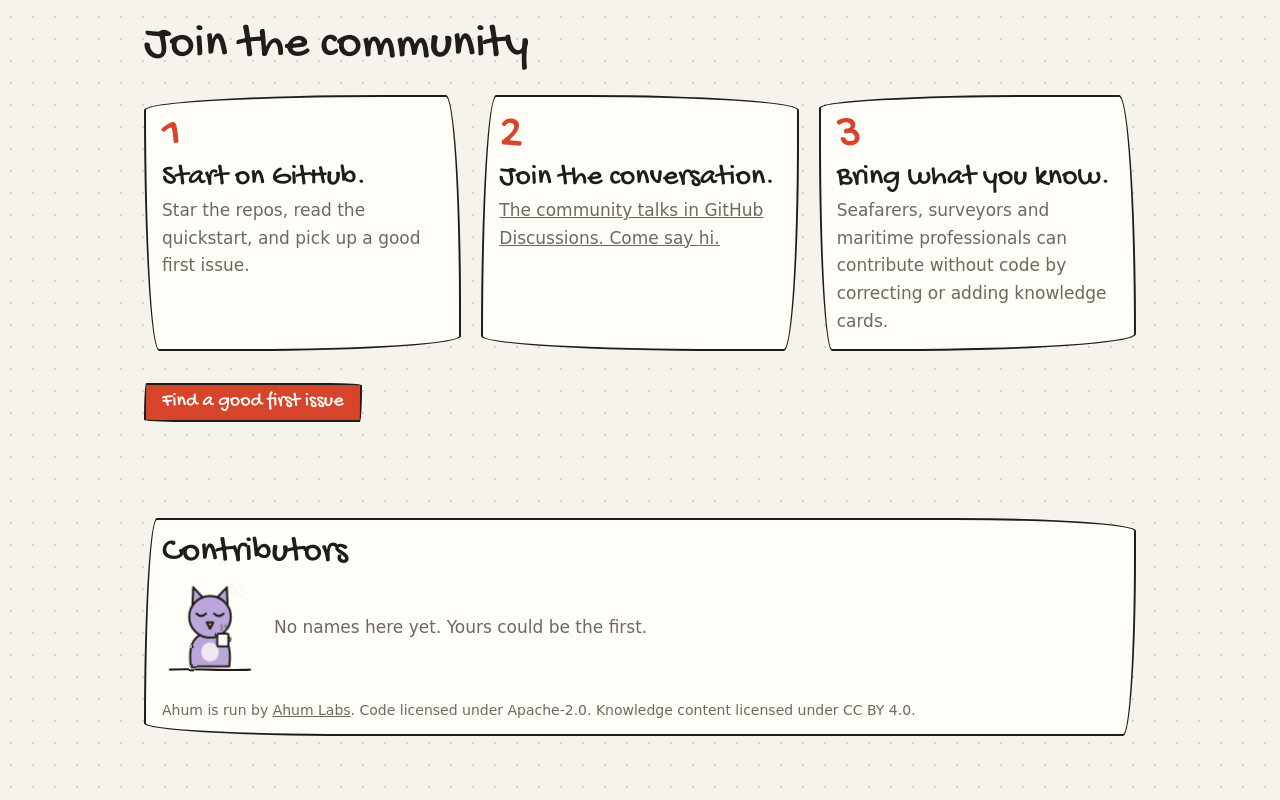
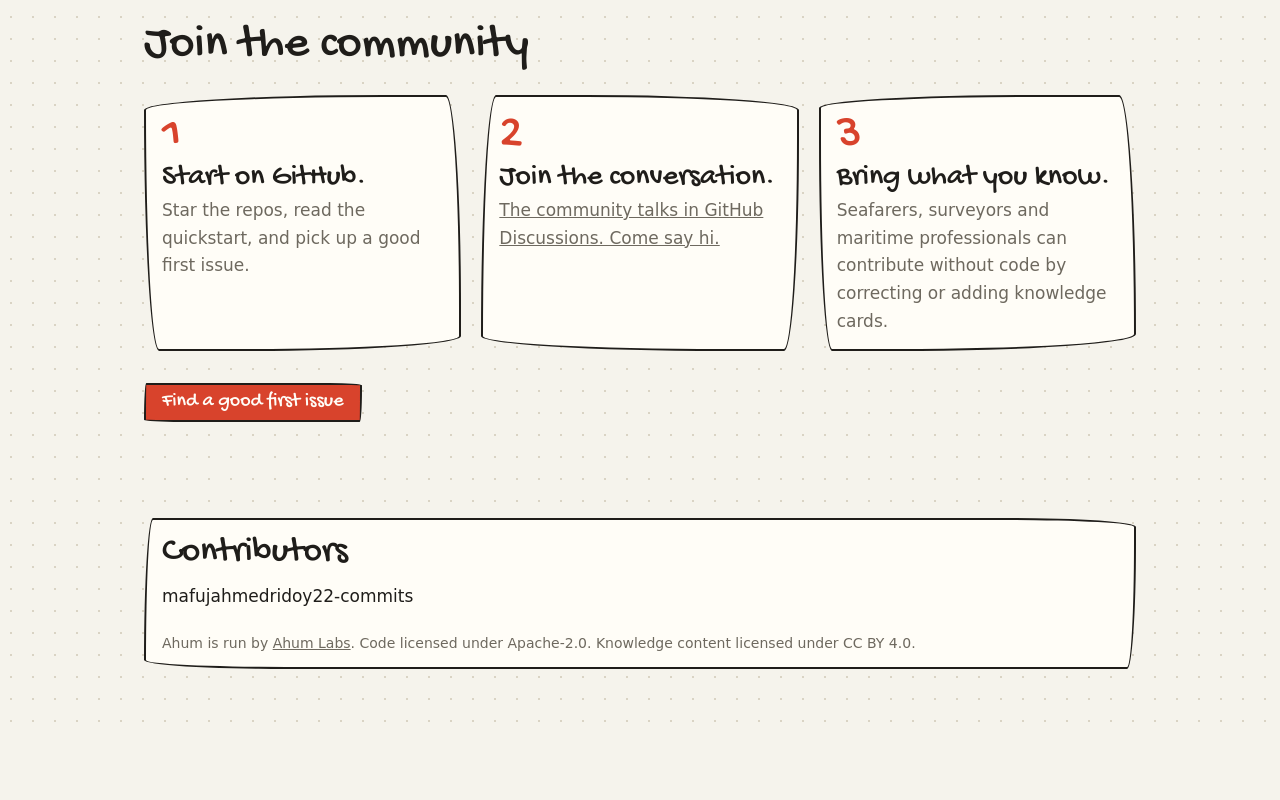
Before and after one commit to AhumLabs-Pvt-Ltd/community-site, a React (Vite) app: page / in a window 1280 px wide. Shown: the part 2502-3302 px from the top of the page. After the commit the page ends 3235 px from the top, so only its background shows below. Built offline with nearby package versions, Linux system fonts and the light colour scheme; a web font is replaced by a local one.

Commit message:
Credit mafujahmedridoy22-commits in Contributors (#10)
Adds the first contributor (PRs #6, #7, #9) to the footer list and
updates the test to check that a credited name renders instead of the
empty state.

Co-authored-by: Claude Opus 5.5 <noreply@anthropic.com>

```diff
--- a/src/content.js
+++ b/src/content.js
@@ -91,4 +91,6 @@ export const footer = {
 
 // Add yourself here in your pull request: { name: "Name or handle", url: "https://..." }.
 // Use only the name or handle you want to be public. No emails, ages, schools or locations.
-export const contributors = [];
+export const contributors = [
+  { name: "mafujahmedridoy22-commits", url: "https://github.com/mafujahmedridoy22-commits" },
+];
```
Also changed, not shown: 1 other file (tests, documents, lock files or other folders).
